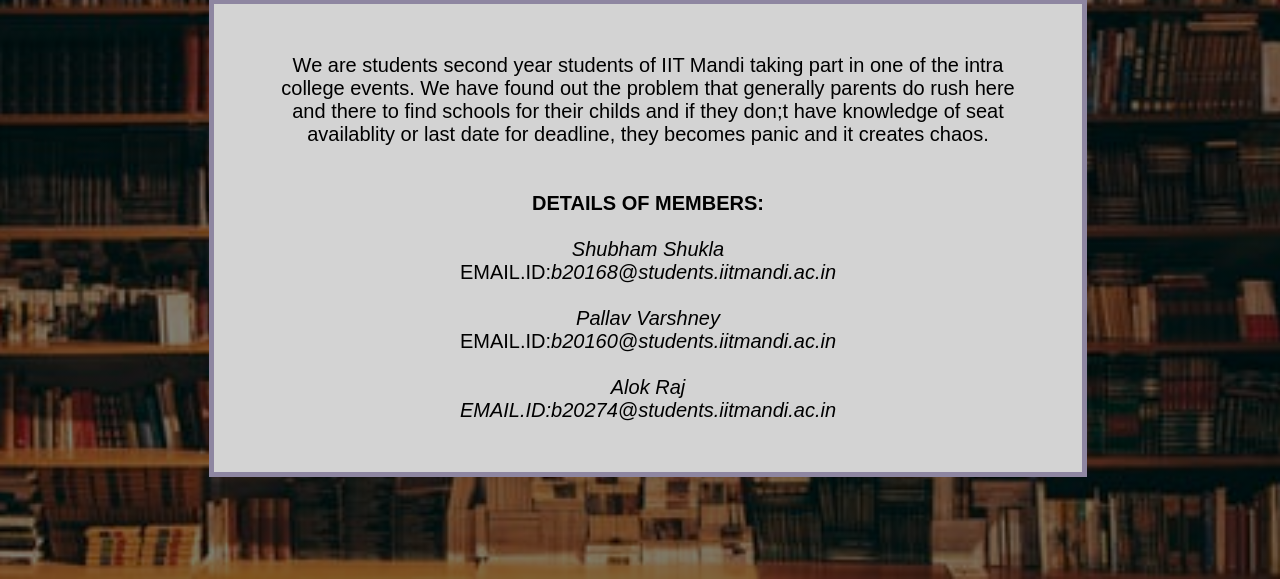
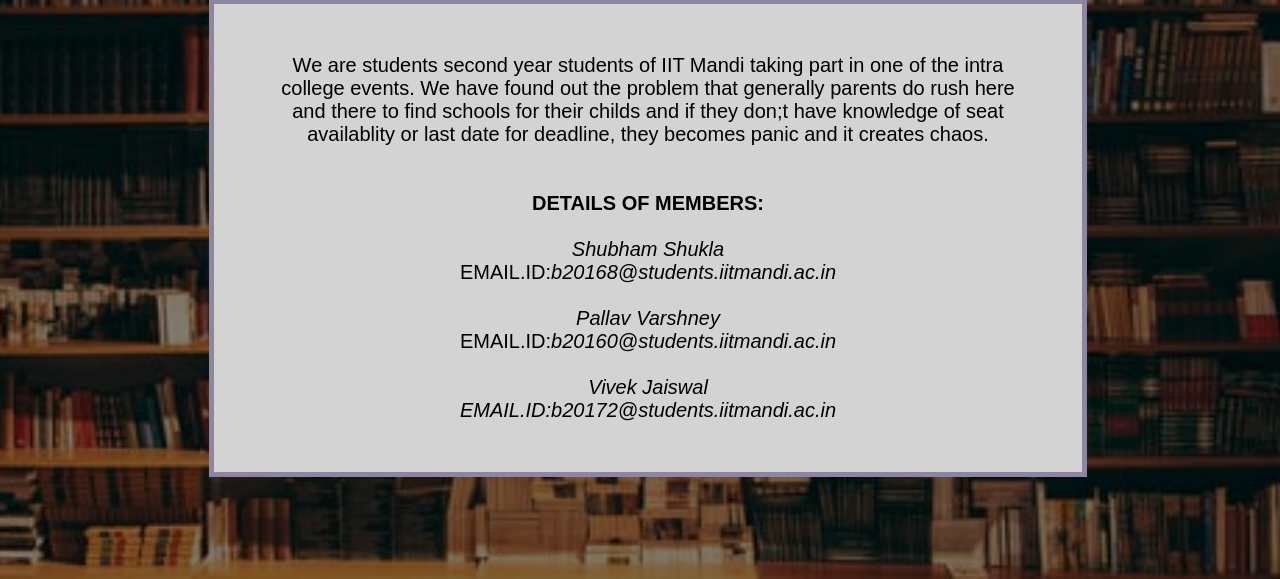
Before and after one commit to vivek9976/School-finder, a PHP site: page /About.php in a window 1280 px wide. Shown: the part 237-816 px from the top of the page. Run offline with PHP 8.4, Linux system fonts and the light colour scheme.

Commit message:
Update About.php

```diff
--- a/About.php
+++ b/About.php
@@ -22,8 +22,8 @@ We have found out the problem that generally parents do rush here and there to f
             EMAIL.ID:<i>b20168@students.iitmandi.ac.in</i><br><br>
             <i>Pallav Varshney</i><br>
             EMAIL.ID:<i>b20160@students.iitmandi.ac.in</i><br><br>
-            <i>Alok Raj<br>
-            EMAIL.ID:<i>b20274@students.iitmandi.ac.in</i><br>
+            <i>Vivek Jaiswal<br>
+            EMAIL.ID:<i>b20172@students.iitmandi.ac.in</i><br>
 
     </div>
     </center>
```
